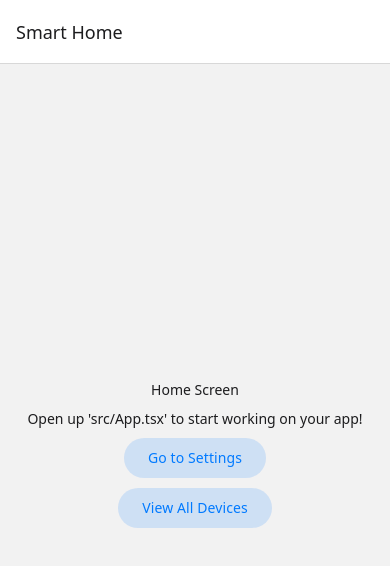
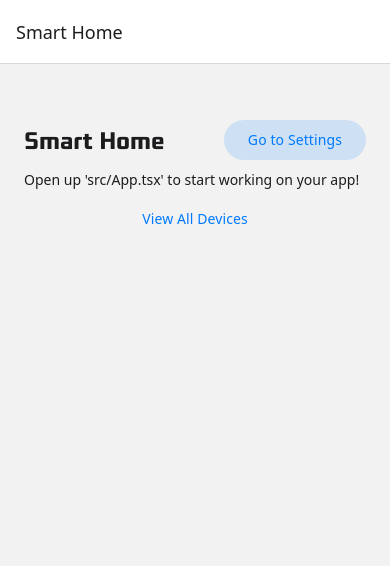
Before and after one commit to torculas146062/Torculas-SmartHome, a React Native app: screen / in a window 390 px wide. Shown: the top 566 px of the page. Built offline with nearby package versions, Linux system fonts and the light colour scheme; what expo-linking would draw is missing.

Commit message:
add font

```diff
--- a/app.json
+++ b/app.json
@@ -30,7 +30,8 @@
           "backgroundColor": "#ffffff",
           "image": "./assets/splash-icon.png"
         }
-      ]
+      ],
+      "expo-font"
     ]
   }
 }
--- a/package.json
+++ b/package.json
@@ -17,6 +17,7 @@
     "expo": "^54.0.7",
     "expo-asset": "~12.0.8",
     "expo-dev-client": "~6.0.12",
+    "expo-font": "~14.0.12",
     "expo-linking": "~8.0.8",
     "expo-splash-screen": "~31.0.10",
     "expo-system-ui": "~6.0.7",
--- a/src/App.tsx
+++ b/src/App.tsx
@@ -1,32 +1,46 @@
-import { Assets as NavigationAssets } from '@react-navigation/elements';
-import { DarkTheme, DefaultTheme } from '@react-navigation/native';
-import { Asset } from 'expo-asset';
-import { createURL } from 'expo-linking';
-import * as SplashScreen from 'expo-splash-screen';
-import * as React from 'react';
-import { useColorScheme } from 'react-native';
-import { Navigation } from './navigation';
+import { Assets as NavigationAssets } from "@react-navigation/elements";
+import { DarkTheme, DefaultTheme } from "@react-navigation/native";
+import { Asset } from "expo-asset";
+import { createURL } from "expo-linking";
+import * as SplashScreen from "expo-splash-screen";
+import * as React from "react";
+import { useColorScheme } from "react-native";
+import { Navigation } from "./navigation";
+import { useFonts } from "expo-font";
 
 Asset.loadAsync(NavigationAssets);
 
 SplashScreen.preventAutoHideAsync();
 
-const prefix = createURL('/');
+const prefix = createURL("/");
 
 export function App() {
-  const colorScheme = useColorScheme();
+  const [ready, setReady] = React.useState(false);
 
-  const theme = colorScheme === 'dark' ? DarkTheme : DefaultTheme
+  const [loaded, error] = useFonts({
+    "Bunken-Bold": require("../assets/fonts/BunkenTechSansPro-Bold.ttf"),
+  });
+
+  React.useEffect(() => {
+    if (ready && (loaded || error)) {
+      SplashScreen.hideAsync();
+    }
+  }, [loaded, error, ready]);
+
+  // const colorScheme = useColorScheme();
+
+  // const theme = colorScheme === 'dark' ? DarkTheme : DefaultTheme
+  const theme = DefaultTheme;
 
   return (
     <Navigation
       theme={theme}
       linking={{
-        enabled: 'auto',
+        enabled: "auto",
         prefixes: [prefix],
       }}
       onReady={() => {
-        SplashScreen.hideAsync();
+        setReady(true);
       }}
     />
   );
--- a/src/navigation/screens/Dashboard.tsx
+++ b/src/navigation/screens/Dashboard.tsx
@@ -1,14 +1,18 @@
-import { Button, Text } from '@react-navigation/elements';
+import { Button, getHeaderTitle, Text } from '@react-navigation/elements';
+import { useNavigation, useRoute } from '@react-navigation/native';
 import { StyleSheet, View } from 'react-native';
 
 export function Dashboard() {
+  const route = useRoute()
+
   return (
     <View style={styles.container}>
-      <Text>Home Screen</Text>
+      <View style={styles.header}>
+        <Text style={styles.headerText}>Smart Home</Text>
+        <Button screen="Settings">Go to Settings</Button>
+      </View>
       <Text>Open up 'src/App.tsx' to start working on your app!</Text>
-      <Button screen="Settings">Go to Settings</Button>
-      <Button screen="Devices">View All Devices</Button>
-
+      <Button variant="plain" screen="Devices">View All Devices</Button>
     </View>
   );
 }
@@ -16,8 +20,20 @@ export function Dashboard() {
 const styles = StyleSheet.create({
   container: {
     flex: 1,
-    justifyContent: 'center',
-    alignItems: 'center',
     gap: 10,
+    padding: 24,
   },
+
+  header: {
+    marginTop: 32,
+    flexDirection: "row",
+    justifyContent: "space-between"
+  },
+
+  headerText: {
+    alignContent: "center",
+
+    fontSize: 24,
+    fontFamily: "Bunken-Bold"
+  }
 });
```
Also changed, not shown: assets/fonts/BunkenTechSansPro-Bold.ttf (added), 1 other file (tests, documents, lock files or other folders).
